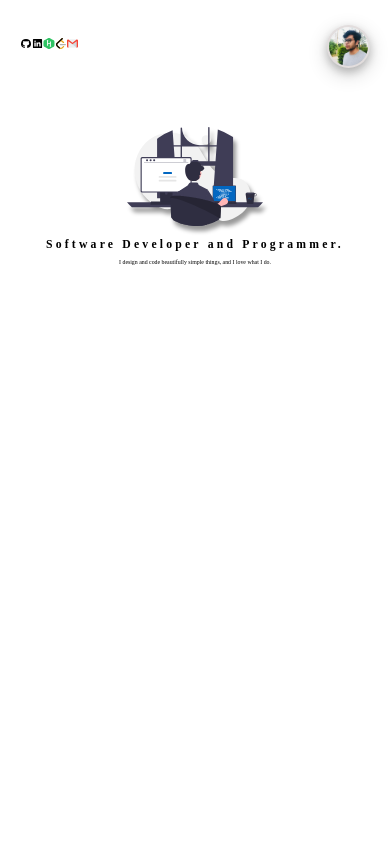
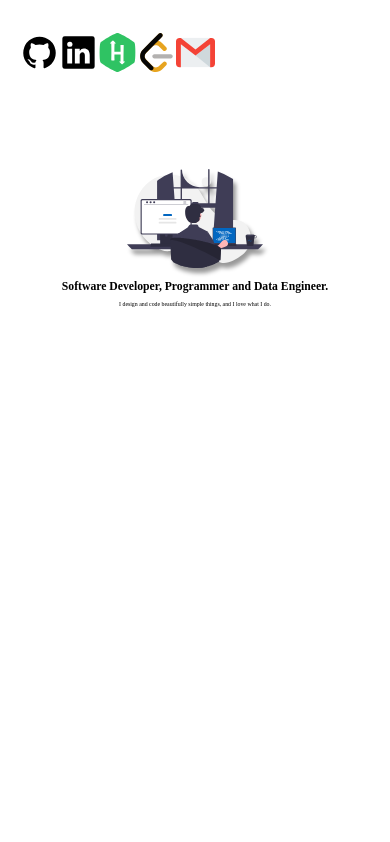
Before and after one commit to jasdeepsingh24/portfolio, a React (Create React App) app: page / in a window 390 px wide. Shown: the top 842 px of the page. Built offline with nearby package versions, Linux system fonts and the light colour scheme; the HTML template or start-up script is replaced by a standard one; a web font is replaced by a local one.

Commit message:
added media queries for navbar

```diff
--- a/src/components/FrontWall.js
+++ b/src/components/FrontWall.js
@@ -3,8 +3,7 @@ import programmer_img from '../assets/programmer.svg';
 import '../css/frontWall.css';
 
 const FrontWall=()=>{
-
-const heading1='Software Developer and Programmer.';
+const heading1='Software Developer, Programmer and Data Engineer.';
 const heading2='I design and code beautifully simple things, and I love what I do.';
     return (
         <div className="frontWall">
--- a/src/components/NavBar.js
+++ b/src/components/NavBar.js
@@ -25,7 +25,7 @@ const NavBar=(props)=>{
                     <a href=""></a>
                     </li>
                     <li>
-                        <img className="profile" src={profile}></img>
+                        {/* <img className="profile" src={profile}></img> */}
                     {/* <a href="" ><div className="btn" onClick={props.handleScroll}>Say Hello</div></a> */}
                     </li>
                 </ul>
--- a/src/css/frontWall.css
+++ b/src/css/frontWall.css
@@ -26,7 +26,7 @@
 }
 .frontWall h1 {
   font-size: 3vw;
-  letter-spacing: 0.2rem;
+  /* letter-spacing: 0.2rem; */
   width: auto;
   transition: all 0.5s ease;
 }
--- a/src/css/navBar.css
+++ b/src/css/navBar.css
@@ -54,3 +54,45 @@ a:hover {
   border-radius: 50%;
   width: 10vw;
 }
+
+@media only screen and (max-width: 1600px) {
+  .navbar {
+    height: 15vh;
+    width: 100vw;
+    /* background-color: black; */
+  }
+  .navbar-icons {
+    /* padding-top: 50%; */
+    height: 6vw;
+    width: 6vw;
+    transition: all 0.5s ease;
+  }
+  .profile {
+    background-color: rgb(226, 221, 221);
+    padding: 2px;
+    box-shadow: 0 4px 8px 0 rgba(0, 0, 0, 0.2), 0 6px 20px 0 rgba(0, 0, 0, 0.19);
+    border-radius: 50%;
+    width: 15vw;
+  }
+}
+
+@media only screen and (max-width: 600px) {
+  .navbar {
+    height: 15vh;
+    width: 100vw;
+    /* background-color: black; */
+  }
+  .navbar-icons {
+    /* padding-top: 50%; */
+    height: 10vw;
+    width: 10vw;
+    transition: all 0.5s ease;
+  }
+  .profile {
+    background-color: rgb(226, 221, 221);
+    padding: 2px;
+    box-shadow: 0 4px 8px 0 rgba(0, 0, 0, 0.2), 0 6px 20px 0 rgba(0, 0, 0, 0.19);
+    border-radius: 50%;
+    width: 15vw;
+  }
+}
```
